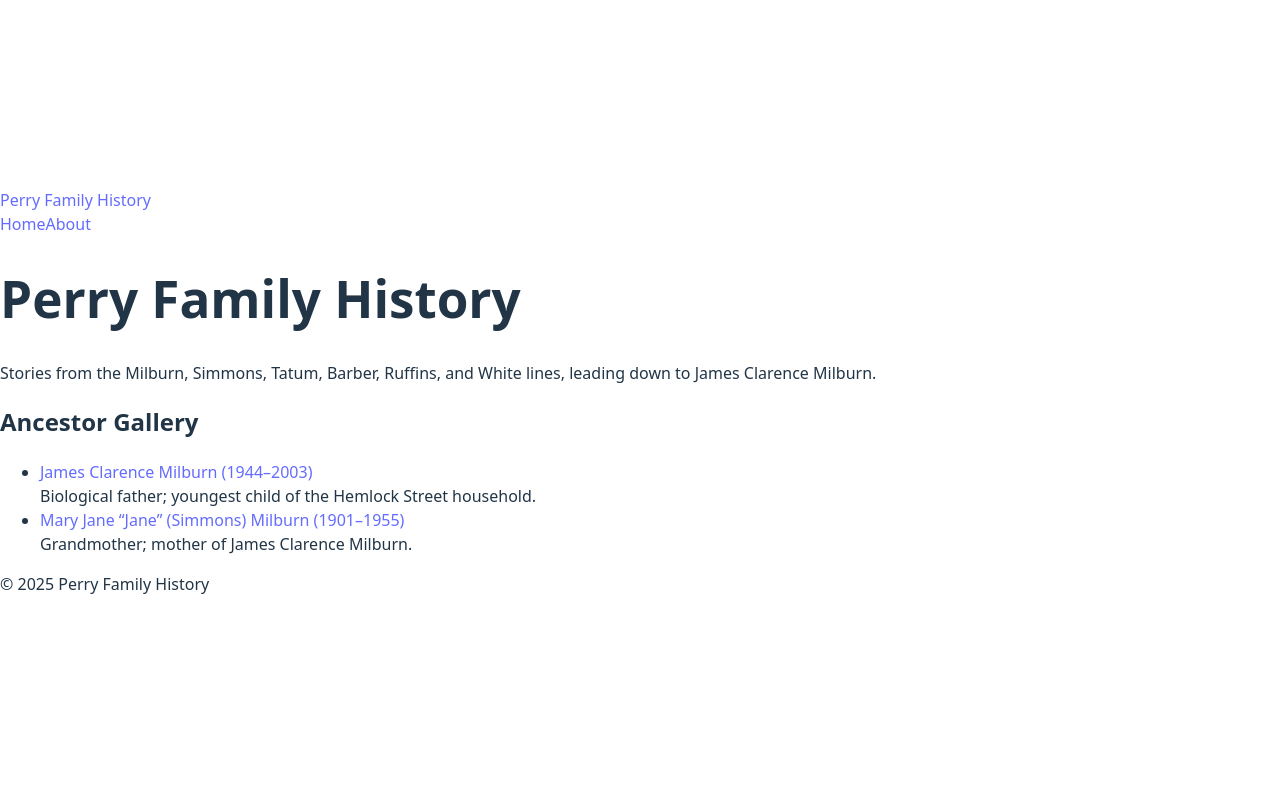
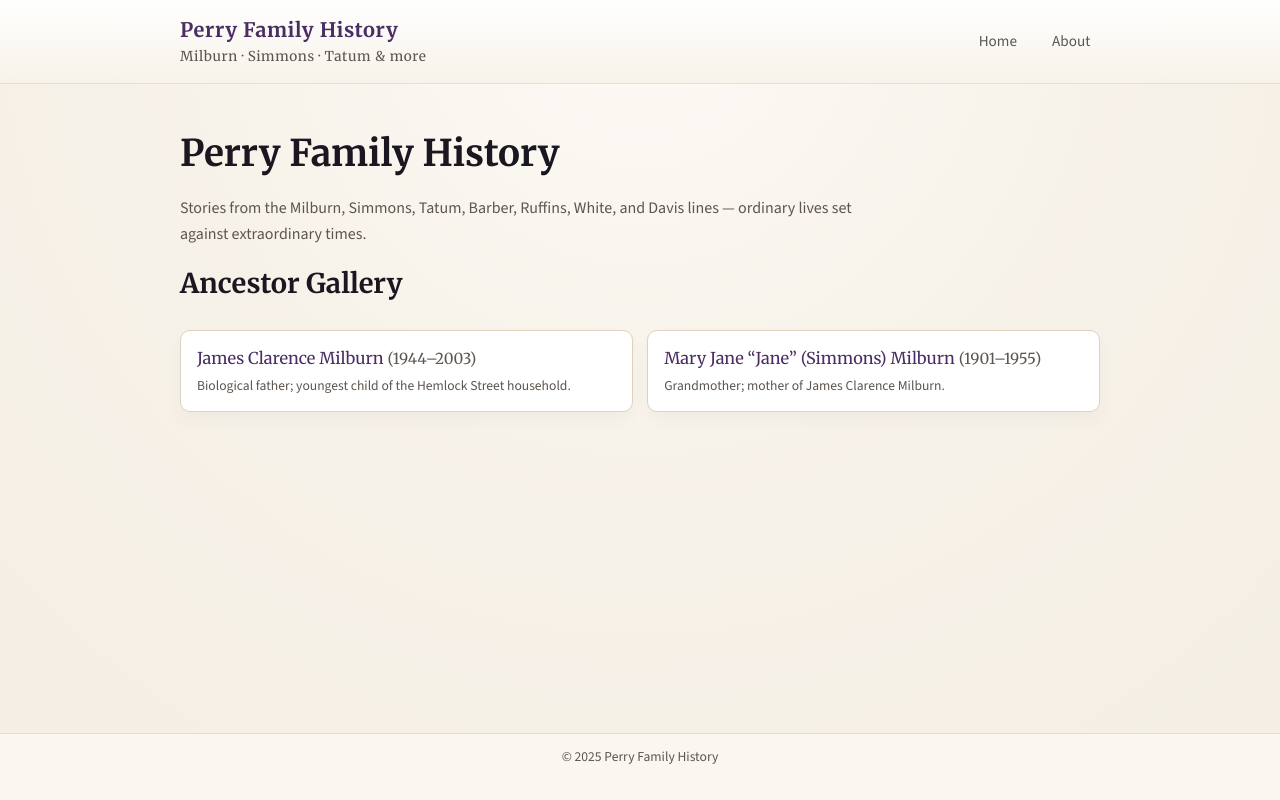
Before and after one commit to skperry99/perry-family-history, a React (Vite) app: page / in a window 1280 px wide. Built offline with nearby package versions, Linux system fonts and the light colour scheme.

Commit message:
Replaced Vite index.css styling and updated Layout.jsx and HomePage.jsx to utilize it

```diff
--- a/index.html
+++ b/index.html
@@ -2,7 +2,6 @@
 <html lang="en">
   <head>
     <meta charset="UTF-8" />
-    <link rel="icon" type="image/svg+xml" href="/vite.svg" />
     <meta name="viewport" content="width=device-width, initial-scale=1.0" />
     <title>perry-family-history</title>
   </head>
--- a/src/components/Layout.jsx
+++ b/src/components/Layout.jsx
@@ -4,19 +4,28 @@ export default function Layout({ children }) {
   return (
     <div className="app-shell">
       <header className="site-header">
+        <div>
+          <div className="site-header-inner">
             <div className="brand">
-          <Link to="/">Perry Family History</Link>
+              <Link to="/">
+                Perry Family History
+                <span>Milburn · Simmons · Tatum & more</span>
+              </Link>
             </div>
             <nav className="site-nav">
               <Link to="/">Home</Link>
               <Link to="/about">About</Link>
             </nav>
+          </div>
+        </div>
       </header>
 
       <main className="site-main">{children}</main>
 
       <footer className="site-footer">
+        <div>
           <p>© {new Date().getFullYear()} Perry Family History</p>
+        </div>
       </footer>
     </div>
   );
--- a/src/index.css
+++ b/src/index.css
@@ -1,68 +1,348 @@
+/* --- Fonts ----------------------------------------------------------- */
+/* You can also put this <link> in index.html instead of using @import */
+@import url("https://fonts.googleapis.com/css2?family=Merriweather:wght@400;700&family=Source+Sans+3:wght@300;400;600&display=swap");
+
+/* --- Design tokens / theme ------------------------------------------ */
+
 :root {
-  font-family: system-ui, Avenir, Helvetica, Arial, sans-serif;
-  line-height: 1.5;
-  font-weight: 400;
+  /* Colors */
+  --bg: #f7f2e9;           /* main background - warm paper */
+  --bg-elevated: #ffffff;  /* cards / header */
+  --bg-muted: #f0e7d9;
 
-  color-scheme: light dark;
-  color: rgba(255, 255, 255, 0.87);
-  background-color: #242424;
+  --text: #222222;
+  --text-muted: #5c5550;
 
-  font-synthesis: none;
-  text-rendering: optimizeLegibility;
-  -webkit-font-smoothing: antialiased;
-  -moz-osx-font-smoothing: grayscale;
+  --accent: #7a4b9b;       /* soft plum / iris */
+  --accent-soft: #e5d7f3;
+  --accent-dark: #4a2d63;
+
+  --border-subtle: #ded1c0;
+
+  /* Layout */
+  --max-width: 960px;
+
+  /* Typography */
+  --font-body: "Source Sans 3", system-ui, -apple-system, BlinkMacSystemFont,
+    "Segoe UI", sans-serif;
+  --font-heading: "Merriweather", Georgia, "Times New Roman", serif;
+
+  /* Misc */
+  --radius-lg: 14px;
+  --radius-md: 10px;
+  --shadow-soft: 0 14px 28px rgba(0, 0, 0, 0.06);
 }
 
-a {
-  font-weight: 500;
-  color: #646cff;
-  text-decoration: inherit;
+/* --- Global reset-ish ----------------------------------------------- */
+
+*,
+*::before,
+*::after {
+  box-sizing: border-box;
 }
-a:hover {
-  color: #535bf2;
+
+html,
+body,
+#root {
+  height: 100%;
+  margin: 0;
+  padding: 0;
 }
 
 body {
-  margin: 0;
+  font-family: var(--font-body);
+  background: radial-gradient(circle at top, #fdfaf6 0, var(--bg) 45%, #f4eee4 100%);
+  color: var(--text);
+  line-height: 1.6;
+}
+
+/* --- App shell ------------------------------------------------------ */
+
+.app-shell {
+  min-height: 100vh;
   display: flex;
-  place-items: center;
-  min-width: 320px;
-  min-height: 100vh;
+  flex-direction: column;
+}
+
+/* --- Header / nav --------------------------------------------------- */
+
+.site-header {
+  position: sticky;
+  top: 0;
+  z-index: 10;
+  backdrop-filter: blur(10px);
+  background: linear-gradient(
+    to bottom,
+    rgba(255, 255, 255, 0.96),
+    rgba(247, 242, 233, 0.96)
+  );
+  border-bottom: 1px solid rgba(222, 209, 192, 0.7);
+}
+
+.site-header > div,
+.site-main,
+.site-footer > div {
+  max-width: var(--max-width);
+  margin: 0 auto;
+  padding: 0 1.25rem;
+}
+
+.site-header-inner {
+  display: flex;
+  align-items: center;
+  justify-content: space-between;
+  padding: 0.9rem 0;
+  gap: 1.5rem;
+}
+
+.brand a {
+  font-family: var(--font-heading);
+  font-weight: 700;
+  font-size: 1.25rem;
+  letter-spacing: 0.03em;
+  text-decoration: none;
+  color: var(--accent-dark);
+}
+
+.brand a span {
+  font-weight: 400;
+  font-size: 0.85rem;
+  color: var(--text-muted);
+  display: block;
+}
+
+.site-nav {
+  display: flex;
+  align-items: center;
+  gap: 1rem;
+  font-size: 0.95rem;
+}
+
+.site-nav a {
+  text-decoration: none;
+  color: var(--text-muted);
+  padding: 0.35rem 0.6rem;
+  border-radius: 999px;
+  transition: background 0.15s ease, color 0.15s ease;
+}
+
+.site-nav a:hover,
+.site-nav a:focus-visible {
+  background: var(--accent-soft);
+  color: var(--accent-dark);
+}
+
+/* Mobile nav */
+
+@media (max-width: 640px) {
+  .site-header-inner {
+    flex-direction: column;
+    align-items: flex-start;
+  }
+}
+
+/* --- Main content --------------------------------------------------- */
+
+.site-main {
+  flex: 1;
+  width: 100%;
+  padding: 2.5rem 1.25rem 2.75rem;
+}
+
+.site-main > div,
+.site-main > article {
+  max-width: var(--max-width);
+  margin: 0 auto;
+}
+
+/* --- Footer --------------------------------------------------------- */
+
+.site-footer {
+  border-top: 1px solid rgba(222, 209, 192, 0.7);
+  background: rgba(252, 248, 242, 0.9);
+}
+
+.site-footer > div {
+  padding: 0.75rem 1.25rem 1rem;
+  font-size: 0.85rem;
+  color: var(--text-muted);
+  text-align: center;
+}
+
+/* --- Typography basics ---------------------------------------------- */
+
+h1,
+h2,
+h3,
+h4 {
+  font-family: var(--font-heading);
+  margin: 0 0 0.35em;
+  color: #1b1720;
 }
 
 h1 {
-  font-size: 3.2em;
-  line-height: 1.1;
+  font-size: clamp(1.9rem, 3vw, 2.3rem);
 }
 
-button {
-  border-radius: 8px;
-  border: 1px solid transparent;
-  padding: 0.6em 1.2em;
-  font-size: 1em;
-  font-weight: 500;
-  font-family: inherit;
-  background-color: #1a1a1a;
-  cursor: pointer;
-  transition: border-color 0.25s;
-}
-button:hover {
-  border-color: #646cff;
-}
-button:focus,
-button:focus-visible {
-  outline: 4px auto -webkit-focus-ring-color;
+h2 {
+  font-size: clamp(1.4rem, 2.3vw, 1.7rem);
 }
 
-@media (prefers-color-scheme: light) {
-  :root {
-    color: #213547;
-    background-color: #ffffff;
-  }
-  a:hover {
-    color: #747bff;
-  }
-  button {
-    background-color: #f9f9f9;
+h3 {
+  font-size: 1.15rem;
+}
+
+p {
+  margin: 0 0 1rem;
+}
+
+/* --- Links ---------------------------------------------------------- */
+
+a {
+  color: var(--accent-dark);
+}
+
+a:hover,
+a:focus-visible {
+  color: var(--accent);
+}
+
+/* --- Home / ancestor list ------------------------------------------- */
+
+h1 + p {
+  color: var(--text-muted);
+  max-width: 42rem;
+}
+
+ul {
+  padding-left: 1.1rem;
+}
+
+.ancestor-list {
+  list-style: none;
+  padding: 0;
+  margin: 1.5rem 0 0;
+  display: grid;
+  grid-template-columns: minmax(0, 1fr);
+  gap: 0.9rem;
+}
+
+@media (min-width: 720px) {
+  .ancestor-list {
+    grid-template-columns: repeat(2, minmax(0, 1fr));
   }
 }
+
+.ancestor-list li {
+  background: var(--bg-elevated);
+  border-radius: var(--radius-md);
+  border: 1px solid var(--border-subtle);
+  box-shadow: 0 8px 18px rgba(0, 0, 0, 0.03);
+  padding: 0.9rem 1rem;
+  transition: transform 0.15s ease, box-shadow 0.15s ease,
+    border-color 0.15s ease;
+}
+
+.ancestor-list li:hover {
+  transform: translateY(-2px);
+  box-shadow: var(--shadow-soft);
+  border-color: rgba(122, 75, 155, 0.45);
+}
+
+.ancestor-list a {
+  font-family: var(--font-heading);
+  font-size: 1.02rem;
+  text-decoration: none;
+  color: var(--accent-dark);
+}
+
+.ancestor-list span {
+  font-weight: 400;
+  font-size: 0.95rem;
+  color: var(--text-muted);
+}
+
+.relationship {
+  font-size: 0.85rem;
+  color: var(--text-muted);
+  margin-top: 0.2rem;
+}
+
+/* --- Ancestor detail page ------------------------------------------- */
+
+.ancestor-page {
+  background: var(--bg-elevated);
+  border-radius: var(--radius-lg);
+  border: 1px solid var(--border-subtle);
+  box-shadow: var(--shadow-soft);
+  padding: 1.6rem 1.4rem 1.8rem;
+}
+
+@media (min-width: 720px) {
+  .ancestor-page {
+    padding: 2rem 2.15rem 2.4rem;
+  }
+}
+
+.ancestor-page > a {
+  display: inline-flex;
+  align-items: center;
+  gap: 0.35rem;
+  font-size: 0.9rem;
+  text-decoration: none;
+  color: var(--text-muted);
+  margin-bottom: 0.75rem;
+}
+
+.ancestor-page > a::before {
+  content: "←";
+  font-size: 0.9rem;
+}
+
+.ancestor-page h1 {
+  margin-bottom: 0.15rem;
+}
+
+.lifespan {
+  margin: 0;
+  font-size: 0.97rem;
+  letter-spacing: 0.04em;
+  text-transform: uppercase;
+  color: var(--text-muted);
+}
+
+.ancestor-page .relationship {
+  margin-top: 0.3rem;
+  font-size: 0.9rem;
+  color: var(--accent-dark);
+}
+
+.ancestor-page section {
+  margin-top: 1.6rem;
+}
+
+.ancestor-page section h2 {
+  font-size: 1.15rem;
+  margin-bottom: 0.4rem;
+  border-bottom: 1px solid var(--border-subtle);
+  padding-bottom: 0.15rem;
+}
+
+.ancestor-page section ul {
+  padding-left: 1.1rem;
+}
+
+.ancestor-page section li {
+  margin-bottom: 0.4rem;
+}
+
+/* Make long story paragraphs extra readable */
+.ancestor-page p {
+  max-width: 46rem;
+}
+
+/* --- Utility -------------------------------------------------------- */
+
+.text-muted {
+  color: var(--text-muted);
+}
--- a/src/pages/HomePage.jsx
+++ b/src/pages/HomePage.jsx
@@ -6,18 +6,20 @@ export default function HomePage() {
     <div>
       <h1>Perry Family History</h1>
       <p>
-        Stories from the Milburn, Simmons, Tatum, Barber, Ruffins, and White
-        lines, leading down to James Clarence Milburn.
+        Stories from the Milburn, Simmons, Tatum, Barber, Ruffins, White, and
+        Davis lines — ordinary lives set against extraordinary times.
       </p>
 
       <h2>Ancestor Gallery</h2>
-      <ul>
+      <ul className="ancestor-list">
         {ancestors.map((a) => (
           <li key={a.id}>
             <Link to={`/ancestor/${a.id}`}>
               {a.name} <span>({a.lifespan})</span>
             </Link>
-            {a.relationship && <div className="relationship">{a.relationship}</div>}
+            {a.relationship && (
+              <div className="relationship">{a.relationship}</div>
+            )}
           </li>
         ))}
       </ul>
```
Lines whose indentation alone changed are shown as unchanged.
